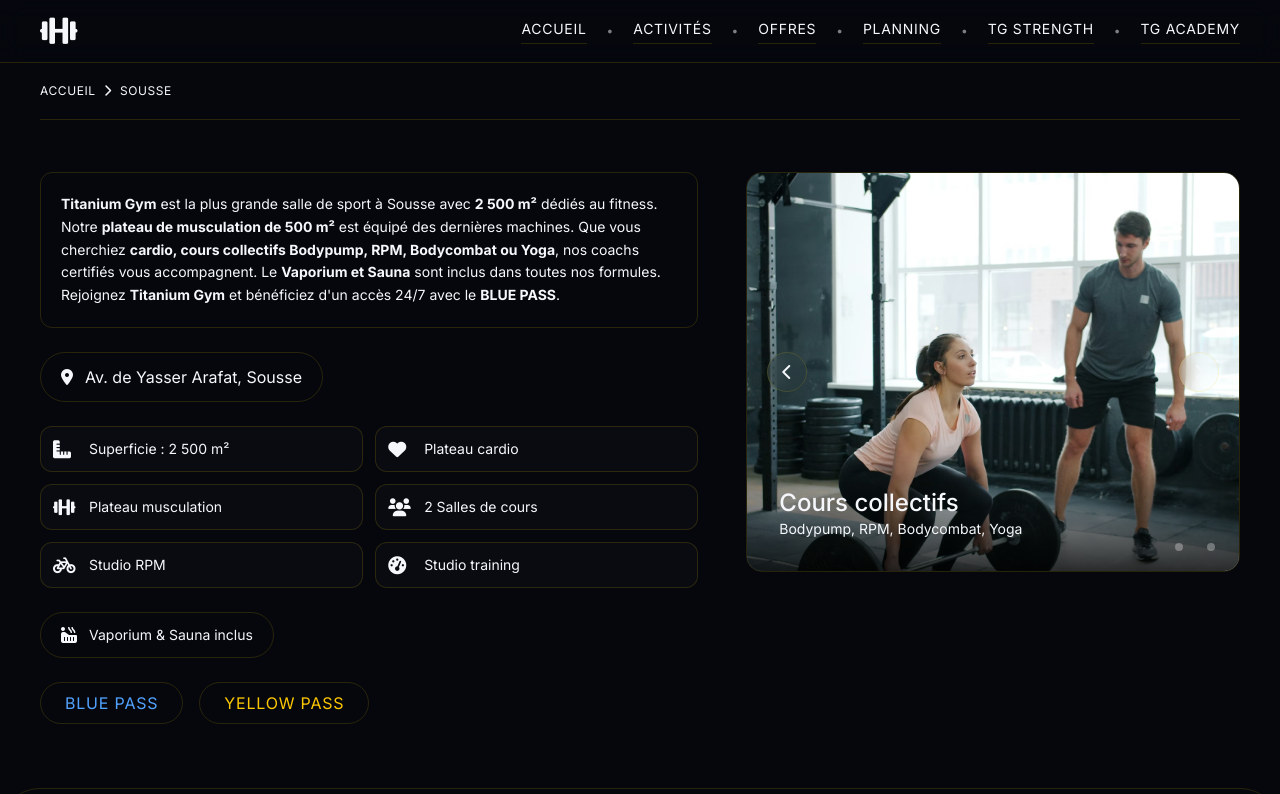
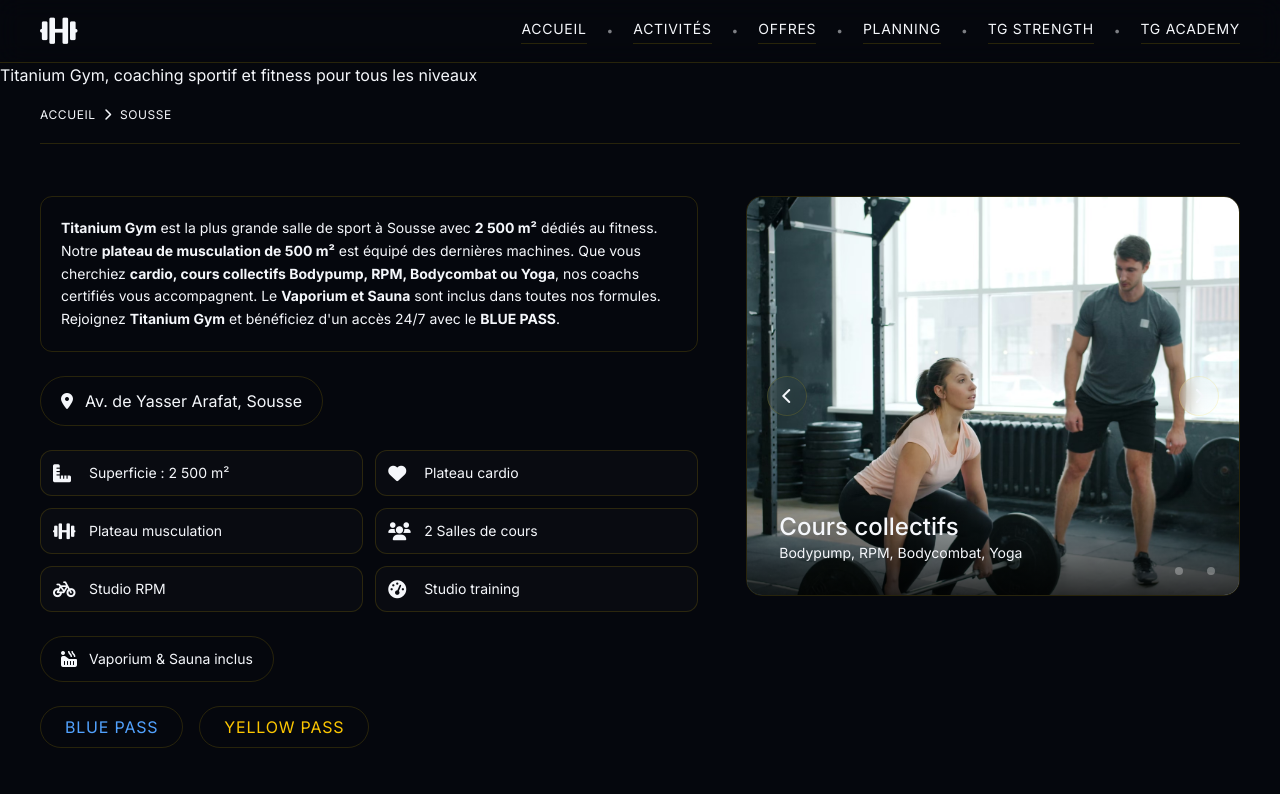
Before and after one commit to molkamghaeith/titanium-gym, a Next.js app: page / in a window 1280 px wide. Shown: the top 794 px of the page. Built offline with nearby package versions, Linux system fonts and the light colour scheme.

Commit message:
fix(seo): apply h1 recommendation in app/page.tsx

```diff
--- a/app/page.tsx
+++ b/app/page.tsx
@@ -21,6 +21,7 @@
 export default function HomePage() {
   return (
     <>
+      <h1>Titanium Gym, coaching sportif et fitness pour tous les niveaux</h1>
       {/* Données structurées JSON-LD pour le référencement local */}
       <script
         type="application/ld+json"
```
